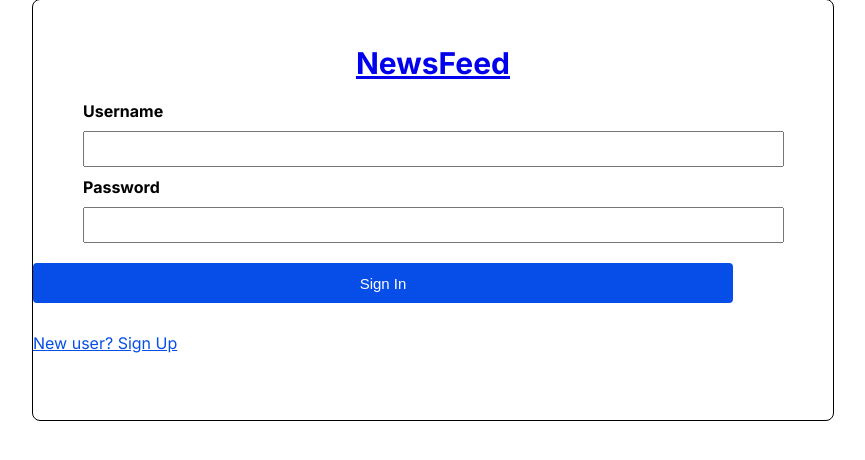
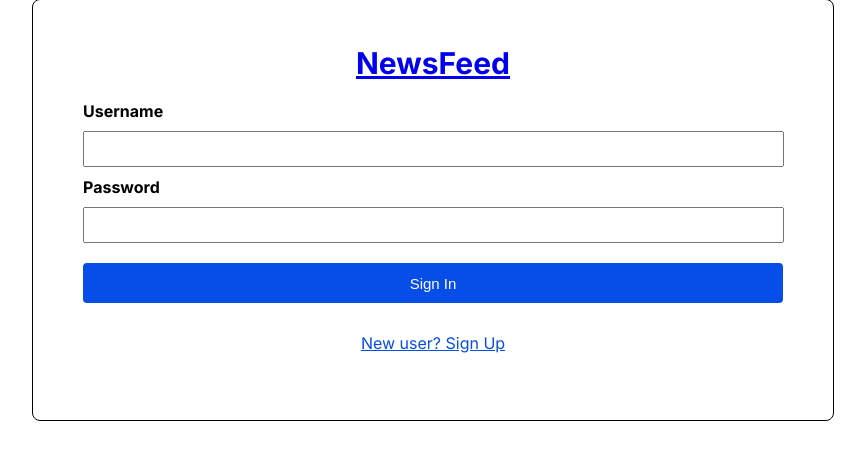
Before and after one commit to Breathing-ls-Fun/Newsfeed-app, a Django app: template user/templates/user/login.html in a window 1280 px wide. Shown: the part 190-650 px from the top of the page, without its empty margins (207-1072 px from the left). Run offline with Django 3.2, Linux system fonts and the light colour scheme; the template is opened without the code that fills it, so the values that code supplies are empty; some libraries are stand-ins or nearby versions.

Commit message:
fixed some styling issues in login page

```diff
--- a/user/static/css/login.css
+++ b/user/static/css/login.css
@@ -40,6 +40,7 @@ input {
   margin-top: 10px;
   margin-bottom: 10px;
 }
+
 button {
   color: white;
   cursor: pointer;
@@ -74,12 +75,8 @@ button {
   color: #074EE8;
   display: flex;
   flex-direction: row;
-  justify-content: space-between;
+  justify-content: center;
   gap: 315px;
-
-  width: 700px;
-  height: 45px;
-
   margin-top: 30px;
   cursor: pointer;
   /* Inside auto layout */
@@ -89,10 +86,6 @@ button {
   text-decoration: underline;
 }
 
-.forgotpass:hover{
-  text-decoration: underline;
-}
-
 .input-container {
   margin-left: 50px;
 }
--- a/user/templates/user/login.html
+++ b/user/templates/user/login.html
@@ -38,13 +38,11 @@
             <label for="psw"><b>Password</b></label>
             <input type="password" name="password" required>
           </div>
+        </form>
 
-          <button type="submit">Sign In</button>
-          <a class="text" href="/user/registration">New user? Sign Up</a>
-
-
-        </form>
+        <button type="submit">Sign In</button>
       </div>
+      <a class="text" href="/user/registration">New user? Sign Up</a>
     </div>
   </body>
 </html>
```
